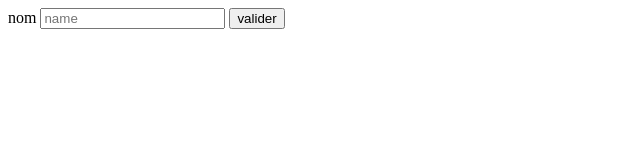
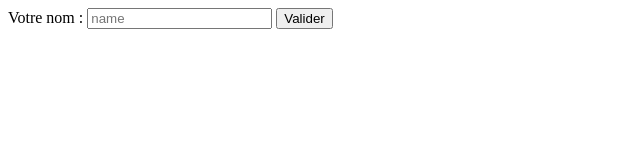
Before and after one commit to drkms/projetSuperDocker-1, a website: page index.html in a window 1280 px wide. Shown: the whole page, without its empty margins (0-640 px from the left). Drawn offline with Linux system fonts and the light colour scheme.

Commit message:
2..3 ajustements

```diff
--- a/index.html
+++ b/index.html
@@ -10,10 +10,10 @@
 </head>
 
 <body>
-    <form action="valider" method="POST">
-        <label> nom </label>
+    <form action="http://localhost:5500/hello" method="GET">
+        <label>Votre nom :</label>
         <input type="text" name="name" placeholder="name">
-        <input type="submit" value="valider">
+        <input type="submit" value="Valider">
     </form>
 </body>
 
```
Also changed, not shown: server.js (+4 -7 lines).
